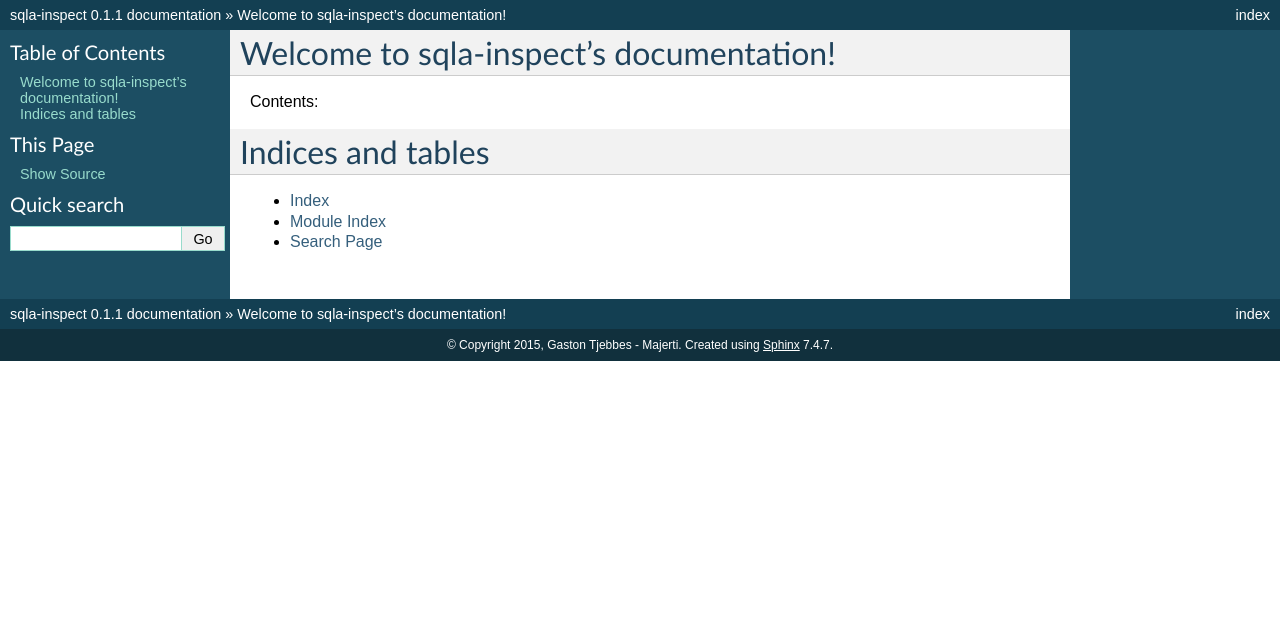
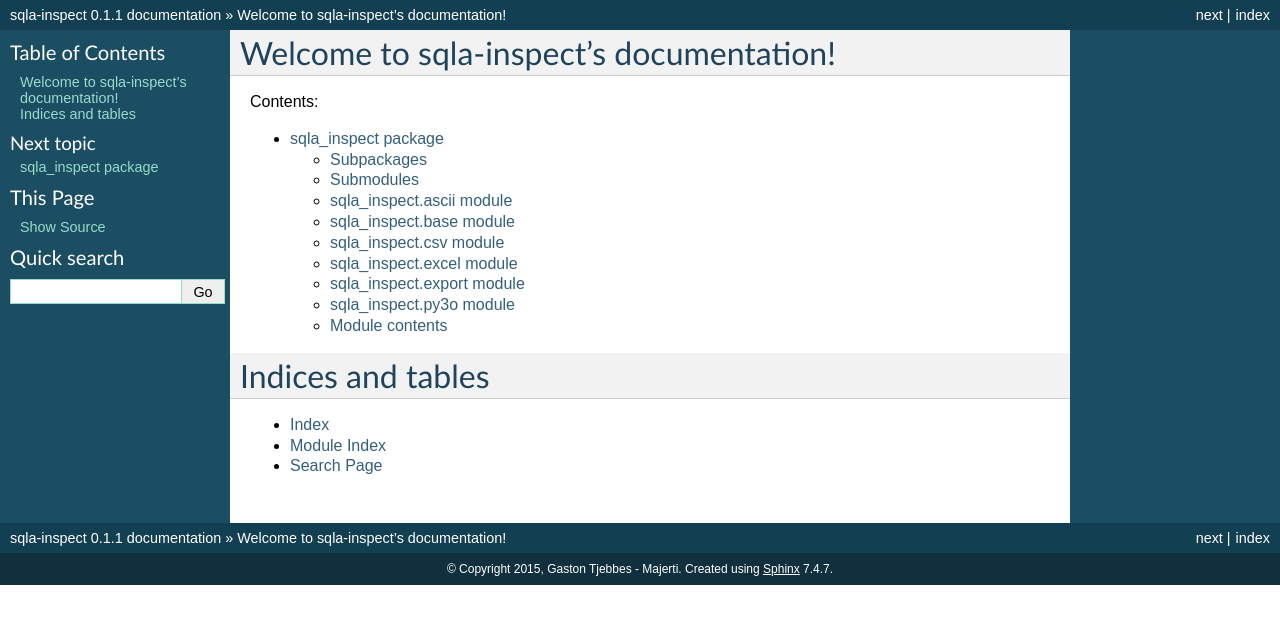
Before and after one commit to majerteam/sqla_inspect, a Sphinx documentation site: the page built from docs/source/index.rst, in a window 1280 px wide. Shown: the top 624 px of the page. Built offline with Sphinx 7.4.7, drawn with Linux system fonts in a browser that asks for light colours; pages that are not in the unit, such as notebooks, are missing from menus.

```diff
--- a/docs/source/index.rst
+++ b/docs/source/index.rst
@@ -12,6 +12,7 @@ Contents:
    :maxdepth: 2
 
    export.rst
+   sqla_inspect.rst
 
 
 
--- /dev/null
+++ b/docs/source/modules.rst
@@ -0,0 +1,7 @@
+sqla_inspect
+============
+
+.. toctree::
+   :maxdepth: 4
+
+   sqla_inspect
--- /dev/null
+++ b/docs/source/sqla_inspect.rst
@@ -0,0 +1,69 @@
+sqla_inspect package
+====================
+
+Subpackages
+-----------
+
+.. toctree::
+
+    sqla_inspect.tests
+
+Submodules
+----------
+
+sqla_inspect.ascii module
+-------------------------
+
+.. automodule:: sqla_inspect.ascii
+    :members:
+    :undoc-members:
+    :show-inheritance:
+
+sqla_inspect.base module
+------------------------
+
+.. automodule:: sqla_inspect.base
+    :members:
+    :undoc-members:
+    :show-inheritance:
+
+sqla_inspect.csv module
+-----------------------
+
+.. automodule:: sqla_inspect.csv
+    :members:
+    :undoc-members:
+    :show-inheritance:
+
+sqla_inspect.excel module
+-------------------------
+
+.. automodule:: sqla_inspect.excel
+    :members:
+    :undoc-members:
+    :show-inheritance:
+
+sqla_inspect.export module
+--------------------------
+
+.. automodule:: sqla_inspect.export
+    :members:
+    :undoc-members:
+    :show-inheritance:
+
+sqla_inspect.py3o module
+------------------------
+
+.. automodule:: sqla_inspect.py3o
+    :members:
+    :undoc-members:
+    :show-inheritance:
+
+
+Module contents
+---------------
+
+.. automodule:: sqla_inspect
+    :members:
+    :undoc-members:
+    :show-inheritance:
```
Also changed, not shown: docs/source/sqla_inspect.tests.rst (added, +22 -0 lines).
